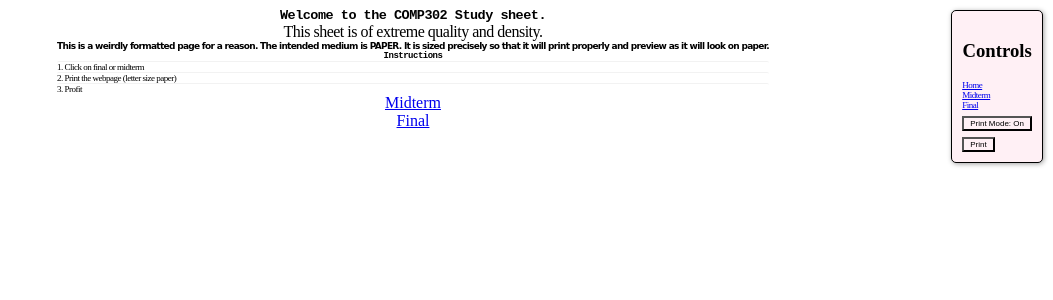
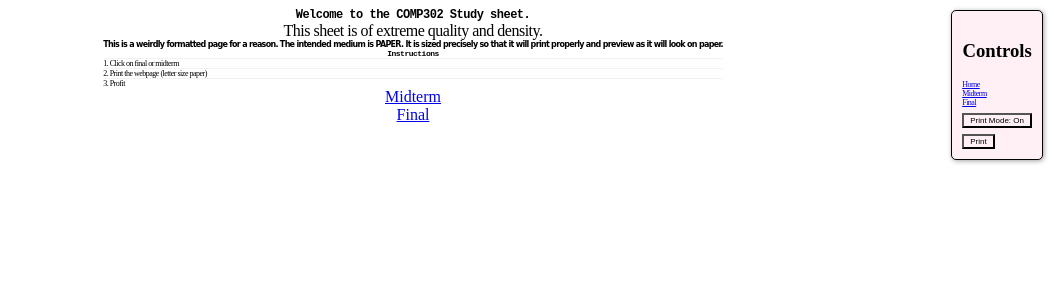
Before and after one commit to TheBigSasha/COMP302StudySheet, a React (Create React App) app: page / in a window 1280 px wide. Shown: the top 300 px of the page, without its empty margins (227-1280 px from the left). Built offline with nearby package versions, Linux system fonts and the light colour scheme.

Commit message:
Fix print look

```diff
--- a/src/App.tsx
+++ b/src/App.tsx
@@ -49,7 +49,7 @@ function App() {
         {ListOperationsTopic}
       </div>
       <div className={"slimBoiColumn"}>
-        {MathTopic}
+          {MathTopic}
         {ProofTopic}
       </div>
       <div className={"slimBoiColumn"}>
@@ -60,7 +60,8 @@ function App() {
       {CoinSort}
 
       <div className={"slimmerBoiColumn"} style={{ height: "100%" }}>
-        {OptionalTopic}
+          {References}
+          {OptionalTopic}
         {ChurchTopic}
         {TypesTopic}
       </div>
@@ -80,7 +81,6 @@ function App() {
     <>
       <div className={"slimmerBoiColumn"}>
           {InferenceRules}
-        {References}
         {InferCode}
       </div>
         <div className={"slimmerBoiColumn"}>
--- a/src/index.css
+++ b/src/index.css
@@ -1,7 +1,7 @@
 @import "https://cdnjs.cloudflare.com/ajax/libs/KaTeX/0.11.1/katex.min.css";
 :root {
   --numcols: 4;
-  --font-size: 9px;
+  --font-size: 8px;
 }
 
 .printmode {
@@ -24,38 +24,19 @@
   font-variant-ligatures: discretionary-ligatures contextual;
 }
 
+
 .printonly {
   visibility: hidden;
 }
 
-@media not print {
-  body {
-    overflow: hidden;
-  }
-}
 
 @media print {
-  body {
-    margin: 0;
-    font-family: -apple-system, BlinkMacSystemFont, "Segoe UI", "Roboto",
-      "Oxygen", "Ubuntu", "Cantarell", "Fira Sans", "Droid Sans",
-      "Helvetica Neue", sans-serif;
-    -webkit-font-smoothing: antialiased;
-    -moz-osx-font-smoothing: grayscale;
-    width: 11in;
-    height: 8.5in;
-    border: 1px solid black;
-    font-size: 8px;
-    padding: 0;
-    display: flex;
-    flex-direction: column;
-    justify-content: center;
-    flex-wrap: wrap;
-    align-content: space-around;
-    font-variant-ligatures: discretionary-ligatures contextual;
-  }
   .printonly {
     visibility: visible;
+  }
+
+  .printmode {
+    border: none;
   }
 }
 
@@ -271,7 +252,23 @@ pre {
 
 @media print {
   body {
+    margin: 0;
+    font-family: -apple-system, BlinkMacSystemFont, "Segoe UI", "Roboto",
+    "Oxygen", "Ubuntu", "Cantarell", "Fira Sans", "Droid Sans",
+    "Helvetica Neue", sans-serif;
+    -webkit-font-smoothing: antialiased;
+    -moz-osx-font-smoothing: grayscale;
+    width: 11in;
+    height: 8.5in;
     border: none;
+    font-size: 8px;
+    padding: 0;
+    display: flex;
+    flex-direction: column;
+    justify-content: center;
+    flex-wrap: wrap;
+    align-content: space-around;
+    font-variant-ligatures: discretionary-ligatures contextual;
   }
 
   .never-print {
```
